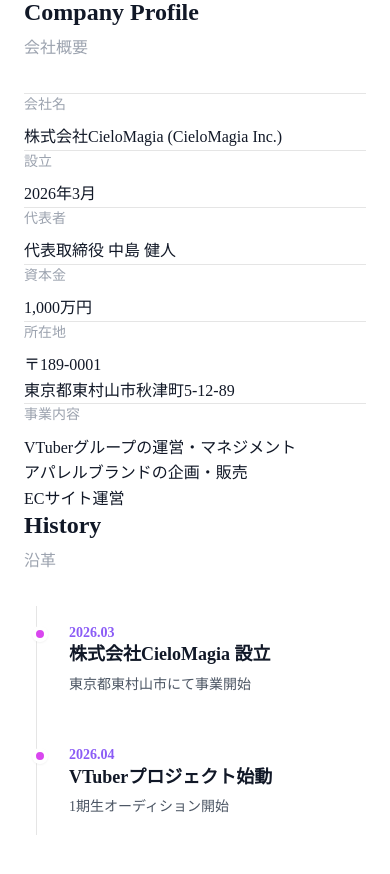
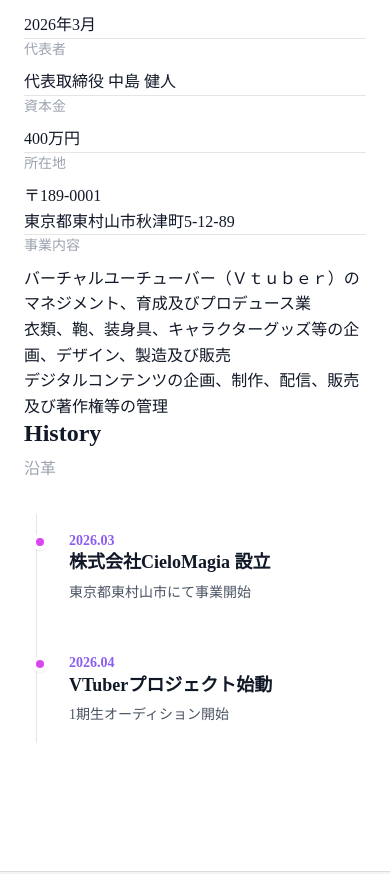
Before and after one commit to kurirop/cielomagia_hp, a Next.js app: page /company in a window 390 px wide. Shown: the part 2382-3256 px from the top of the page. Built offline with nearby package versions, Linux system fonts and the light colour scheme.

Commit message:
update company

```diff
--- a/src/components/pages/CompanyContent.tsx
+++ b/src/components/pages/CompanyContent.tsx
@@ -26,7 +26,7 @@
     return (
         <div className="min-h-screen pt-[var(--header-height)]">
             {/* Hero Section */}
-            <section className="relative h-[40vh] md:h-[50vh] flex items-center justify-center overflow-hidden bg-[var(--bg-secondary)] border-b border-[var(--border-primary)]">
+            <section className="relative h-[20vh] md:h-[25vh] flex items-center justify-center overflow-hidden bg-[var(--bg-secondary)] border-b border-[var(--border-primary)]">
                 <div className="absolute inset-0 bg-gradient-to-b from-transparent to-[var(--bg-primary)] opacity-50" />
                 <motion.div
                     initial={{ opacity: 0, scale: 0.9 }}
@@ -49,7 +49,7 @@
                         夢を現実に、<br className="md:hidden" />技術を未来に。
                     </h2>
                     <p className="text-lg md:text-xl text-[var(--text-secondary)] leading-relaxed">
-                        「CieloMagia」には、空（Cielo）のように無限に広がる可能性を、<br className="hidden md:block" />
+                        「CieloMagia」には、空（Cielo）のように無限に広がる可能性を、<br />
                         魔法（Magia）のように鮮やかな形に変えていきたいという想いを込めています。
                     </p>
                 </motion.div>
@@ -111,9 +111,9 @@
                                 { label: '会社名', value: '株式会社CieloMagia (CieloMagia Inc.)' },
                                 { label: '設立', value: '2026年3月' },
                                 { label: '代表者', value: '代表取締役 中島 健人' },
-                                { label: '資本金', value: '1,000万円' }, // Placeholder
+                                { label: '資本金', value: '400万円' },
                                 { label: '所在地', value: '〒189-0001\n東京都東村山市秋津町5-12-89' },
-                                { label: '事業内容', value: 'VTuberグループの運営・マネジメント\nアパレルブランドの企画・販売\nECサイト運営' },
+                                { label: '事業内容', value: 'バーチャルユーチューバー（Ｖｔｕｂｅｒ）のマネジメント、育成及びプロデュース業\n衣類、鞄、装身具、キャラクターグッズ等の企画、デザイン、製造及び販売\nデジタルコンテンツの企画、制作、配信、販売及び著作権等の管理' },
                             ].map((item, i) => (
                                 <div key={item.label} className="py-6 grid grid-cols-1 md:grid-cols-3 gap-2">
                                     <dt className="text-[var(--text-muted)] font-medium text-sm">{item.label}</dt>
```
